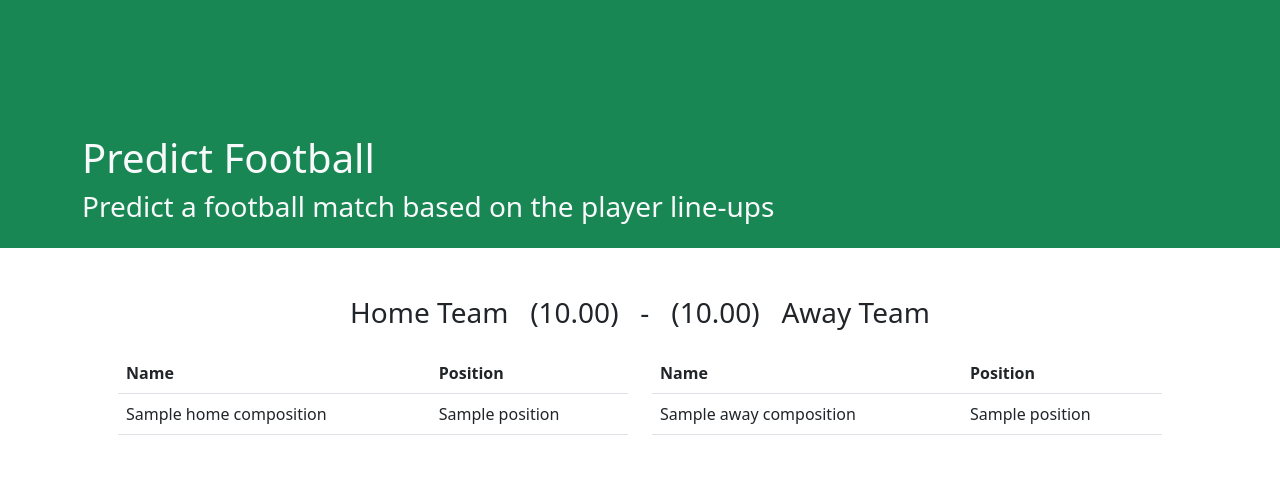
After one commit to rinogrego/Football-Team-Simulation, a Django app: template backend/football_prediction/templates/football_prediction/prediction.html in a window 1280 px wide. The commit adds this page. Shown: the top 498 px of the page. Run offline with Django 4.2, Linux system fonts and the light colour scheme; the template is opened without the code that fills it: most values are stand-ins (such as "Sample title", 1, 10 or a date in 2020); parts of the project's set-up code (start-up, migrations or seed data) failed here and were passed over.

Commit message:
implement prediction.html

```diff
--- /dev/null
+++ b/backend/football_prediction/templates/football_prediction/prediction.html
@@ -0,0 +1,63 @@
+{% load static %}
+
+<!DOCTYPE html>
+<html lang="en">
+<head>
+    <meta charset="UTF-8">
+    <meta http-equiv="X-UA-Compatible" content="IE=edge">
+    <meta name="viewport" content="width=device-width, initial-scale=1.0">
+    <link href="https://cdn.jsdelivr.net/npm/bootstrap@5.2.3/dist/css/bootstrap.min.css" rel="stylesheet" integrity="sha384-rbsA2VBKQhggwzxH7pPCaAqO46MgnOM80zW1RWuH61DGLwZJEdK2Kadq2F9CUG65" crossorigin="anonymous">
+    <script src="{% static 'football_prediction/index.js' %}"></script>
+    <title>Prediction Result</title>
+</head>
+<body>
+    <div class="header bg-success text-light p-3">
+        <div class="container">
+            <div class="row" style="height: 70px;"></div>
+            <div class="row mt-5">
+                <h1><a href="/" class="text-light" style="text-decoration: none;">Predict Football</a></h1>
+                <h3>Predict a football match based on the player line-ups</h3>
+            </div>
+        </div>
+    </div>
+
+    <div class="container p-5" id="show-prediction">
+        <div class="row mb-3" id="display-result">
+            <h3 style="text-align: center;">Home Team &nbsp; ({{ home_score_pred | floatformat:2 }}) &nbsp; - &nbsp; ({{ away_score_pred | floatformat:2 }}) &nbsp; Away Team</h3>
+        </div>
+        <div class="row" id="team-composition">
+            <div class="col-6">
+                <table class="table">
+                    <tr>
+                        <th>Name</th>
+                        <th>Position</th>
+                    </tr>
+                    {% for name, position in home_composition %}
+                    <tr>
+                        <td>{{ name }}</td>
+                        <td>{{ position }}</td>
+                    </tr>
+                    {% endfor %}
+                </table>
+            </div>
+            <div class="col-6">
+                <table class="table">
+                    <tr>
+                        <th>Name</th>
+                        <th>Position</th>
+                    </tr>
+                    {% for name, position in away_composition %}
+                    <tr>
+                        <td>{{ name }}</td>
+                        <td>{{ position }}</td>
+                    </tr>
+                    {% endfor %}
+                </table>
+            </div>
+
+        </div>
+    </div>
+
+    <script src="https://cdn.jsdelivr.net/npm/bootstrap@5.2.3/dist/js/bootstrap.bundle.min.js" integrity="sha384-kenU1KFdBIe4zVF0s0G1M5b4hcpxyD9F7jL+jjXkk+Q2h455rYXK/7HAuoJl+0I4" crossorigin="anonymous"></script>
+</body>
+</html>
--- a/backend/football_prediction/urls.py
+++ b/backend/football_prediction/urls.py
@@ -8,9 +8,11 @@ urlpatterns = [
   # path("", include('router.urls')),
   # path("api/", include('rest_framework.urls', namespace='rest_framework')),
   path("", views.index, name="index"),
+  path("predict", views.show_prediction, name="show-prediction"),
+
+  # api
   path("api/predict/", views.predict, name="predict"),
   path("api/view-predictions/", views.view_predictions, name="view-predict"),
-  # api/predict/
   path("api/database/players/", views.get_available_players, name="get-players"),
   path("api/database/positions/", views.get_available_positions, name="get-positions")
 ]
--- a/backend/football_prediction/utils.py
+++ b/backend/football_prediction/utils.py
@@ -6,7 +6,7 @@ def create_instance(request_data):
 
     f = open("features/store/feature_test.json")
     attributes_list = json.load(f)["register_features"]
-    player_ref = pd.read_csv("data/transformed/player_references.csv", index_col=0)
+    player_ref = pd.read_csv("data/transformed/player_references.csv", index_col=0).groupby(["player"], as_index=False).sum()
     # instance = {}
     instance = {
         "home_player_01": [],
```
Also changed, not shown: backend/football_prediction/templates/football_prediction/index.html (+6 -1 lines), backend/football_prediction/views.py (+45 -6 lines), README.md, backend/football_prediction/templates/football_prediction/temp.html (deleted).
